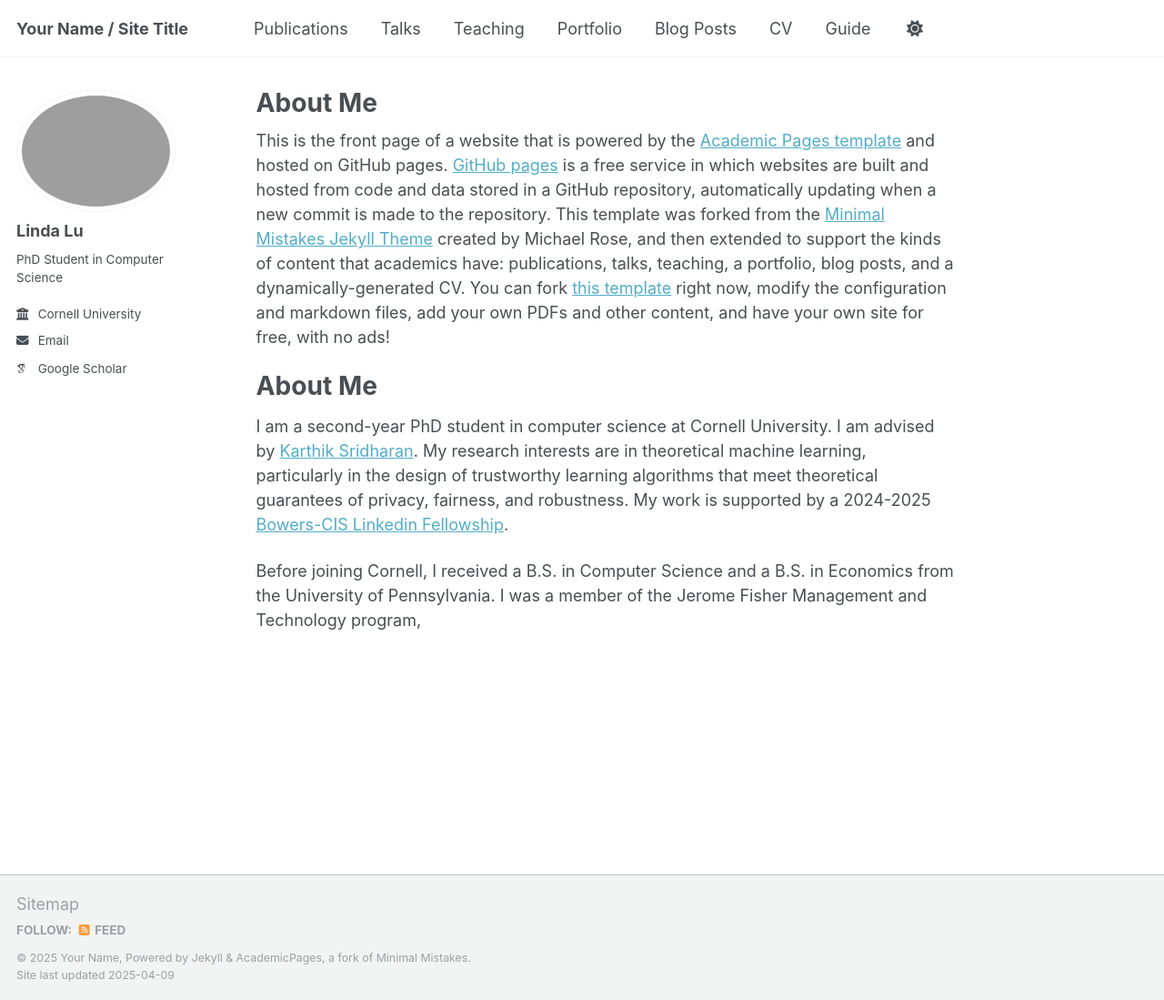
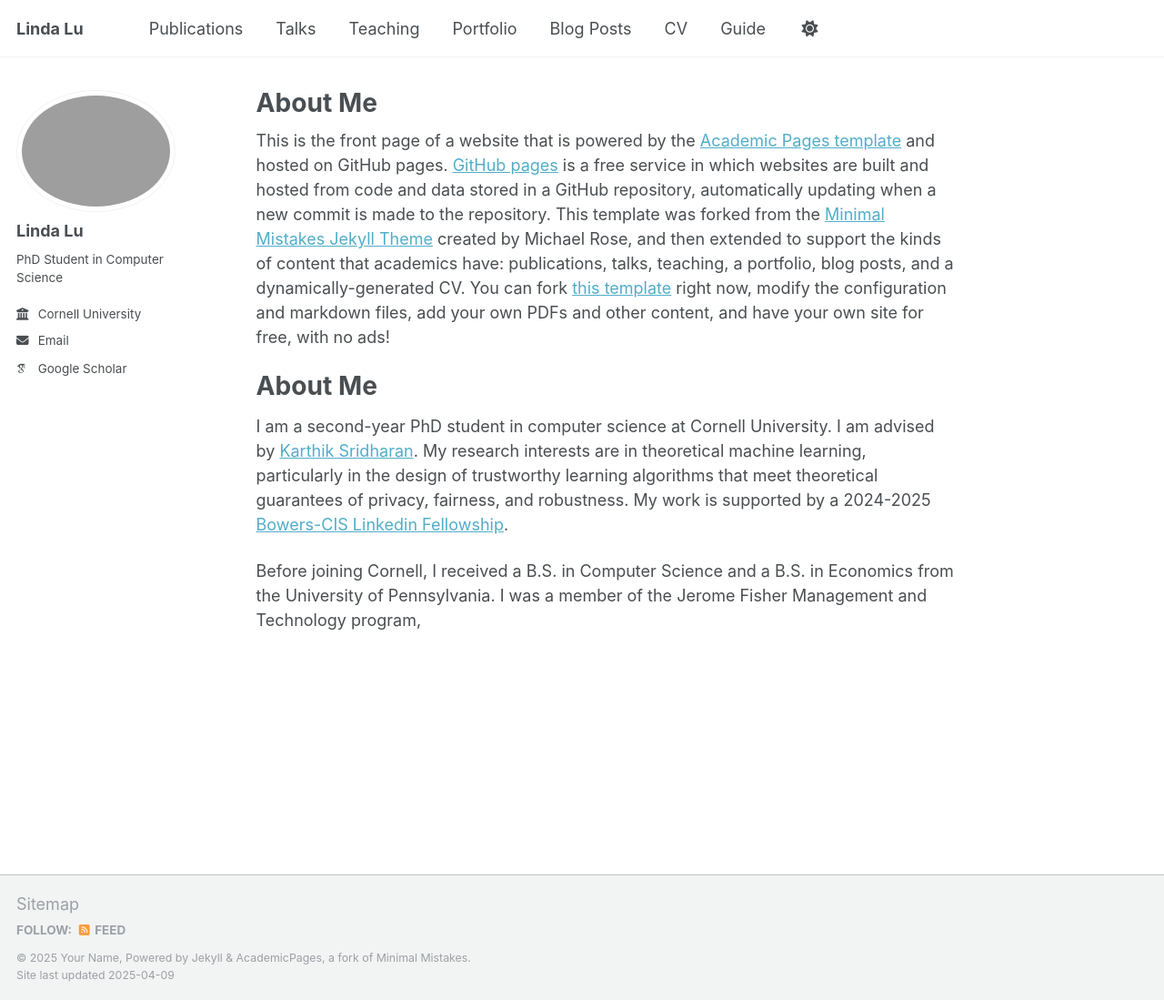
Before and after one commit to lu-linda/lu-linda.github.io, a Jekyll site: the page built from _pages/about.md, in a window 1280 px wide and 1099 px high. Shown: the whole window at 91% size. Built offline with Jekyll 4.4.1, drawn with Linux system fonts in a browser that asks for light colours; some web fonts are replaced.

Commit message:
Update _config.yml

```diff
--- a/_config.yml
+++ b/_config.yml
@@ -9,7 +9,7 @@
 # Basic Site Settings
 locale                   : "en-US"
 site_theme               : "default"
-title                    : "Your Name / Site Title"
+title                    : "Linda Lu"
 title_separator          : "-"
 name                     : &name "Your Name"
 description              : &description "personal description"
```
